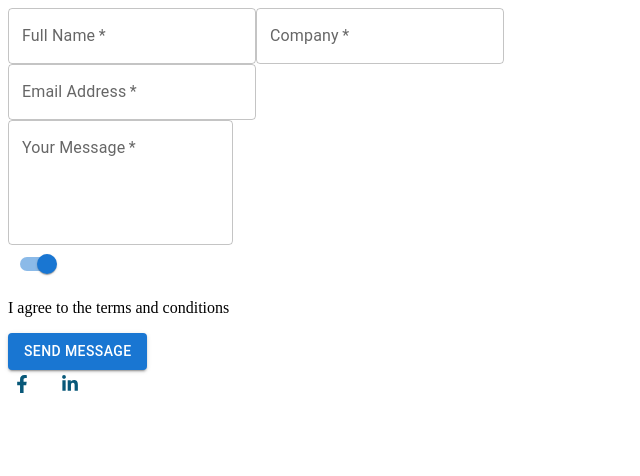
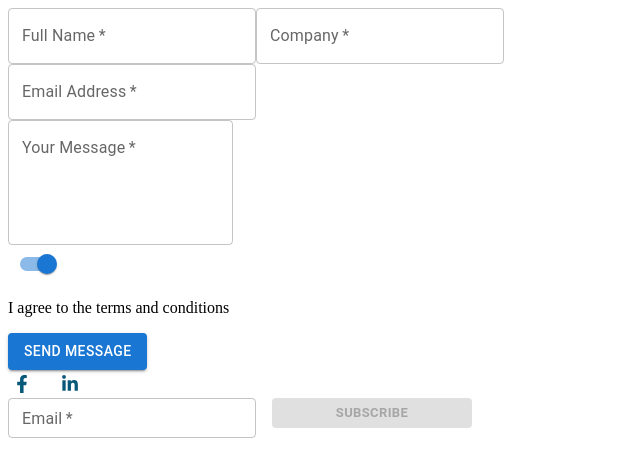
Before and after one commit to MethinduMuhandiram/Web-Warrior, a Gatsby site: page /contact in a window 1280 px wide. Shown: the whole page, without its empty margins (0-640 px from the left). Built offline with nearby package versions, Linux system fonts and the light colour scheme; Gatsby itself is replaced by a stand-in of ours.

Commit message:
subscribe added

```diff
--- /dev/null
+++ b/src/components/subscribe.js
@@ -0,0 +1,75 @@
+import React, { useState } from "react"
+import Button from "@mui/material/Button"
+import TextField from "@mui/material/TextField"
+import { navigate } from "gatsby-link"
+
+// Form Helpers
+function encode(data) {
+  return Object.keys(data)
+    .map(key => encodeURIComponent(key) + "=" + encodeURIComponent(data[key]))
+    .join("&")
+}
+
+const Subscribe = () => {
+  const [email, setEmail] = useState("")
+
+  const handleSubscribe = e => {
+    e.preventDefault()
+    const form = e.target
+    fetch("/", {
+      method: "POST",
+      headers: { "Content-Type": "application/x-www-form-urlencoded" },
+      body: encode({
+        "form-name": "Subscribe",
+        email,
+      }),
+    })
+      .then(() => navigate(form.getAttribute("action")))
+      .catch(error => console.log(error))
+  }
+  return (
+    <div>
+      <form
+        name="Subscribe"
+        method="post"
+        data-netlify="true"
+        action="/subscribed"
+        data-netlify-honeypot="bot-field"
+        onSubmit={handleSubscribe}
+        className="w-full flex flex-col md:flex-row align-middle"
+      >
+        <input type="hidden" name="form-name" value="Subscribe"></input>
+        <TextField
+          name="email"
+          type="email"
+          variant="outlined"
+          hiddenLabel
+          size="small"
+          label="Email"
+          value={email}
+          className="w-full lg:w-3/4"
+          required
+          onChange={e => setEmail(e.target.value)}
+        />
+        <Button
+          variant="contained"
+          size="small"
+          sx={{
+            width: { xs: "100%", md: "200px" },
+            marginTop: { xs: "1rem", md: "0" },
+            marginLeft: { xs: "0", md: "1rem" },
+            fontWeight: "bold",
+            textTransform: "uppercase",
+          }}
+          color="primary"
+          type="submit"
+          disabled={email === ""}
+        >
+          Subscribe
+        </Button>
+      </form>
+    </div>
+  )
+}
+
+export default Subscribe
--- a/src/pages/contact.js
+++ b/src/pages/contact.js
@@ -3,6 +3,7 @@ import { navigate } from "gatsby-link"
 import { TextField, Button } from "@mui/material"
 import Switch from "@mui/material/Switch"
 import SocialMediaLinks from "../components/socialMediaLinks"
+import Subscribe from "../components/subscribe"
 
 // Form Helpers
 function encode(data) {
@@ -140,6 +141,8 @@ const ContactForm = () => {
           <SocialMediaLinks />
         </div>
       </form>
+
+      <Subscribe />
     </div>
   )
 }
```
